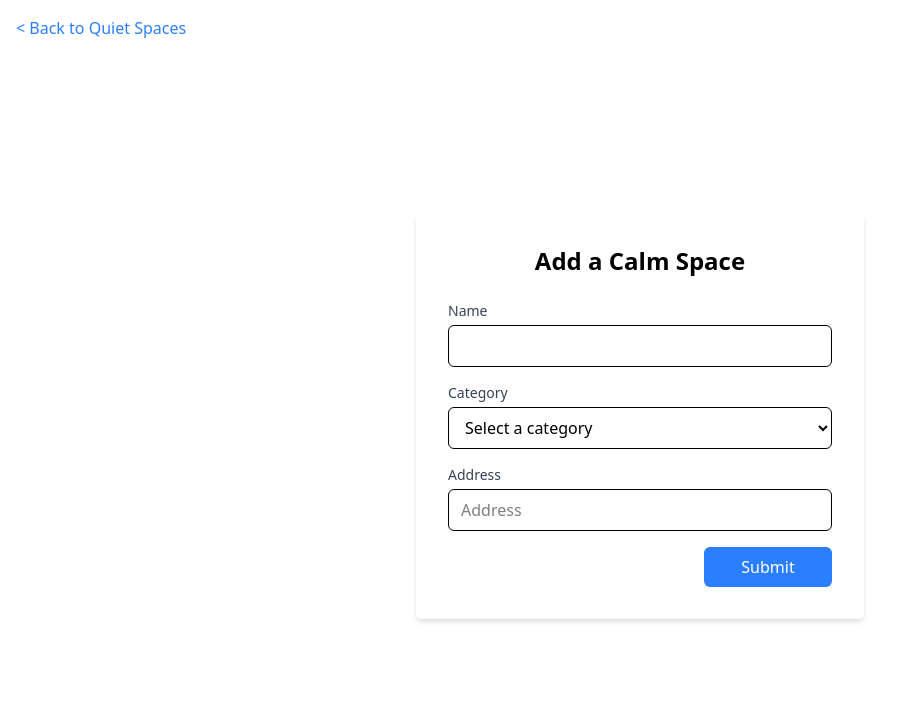
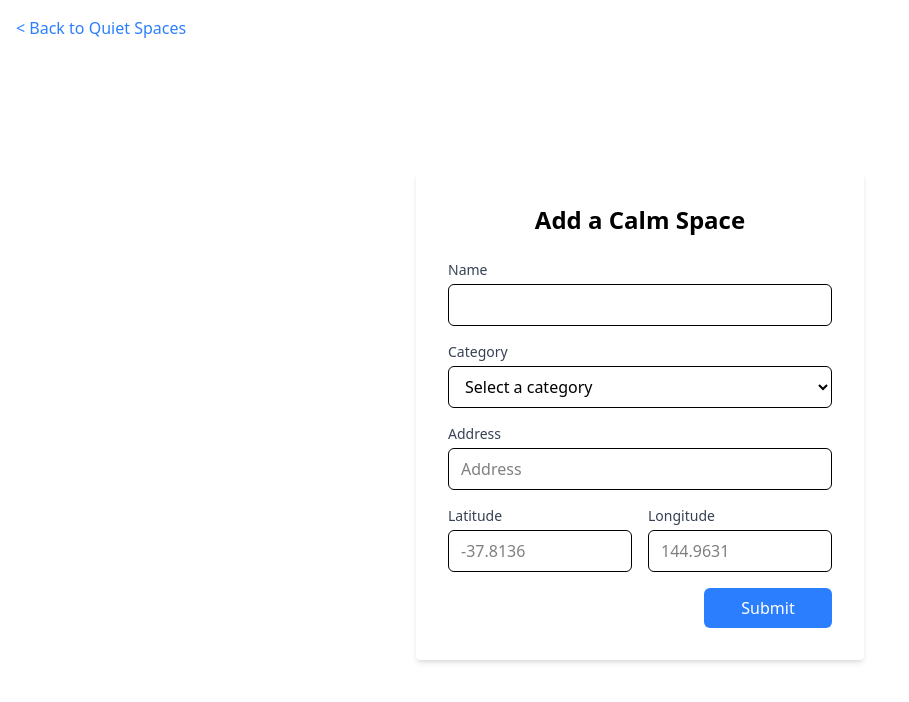
Before and after one commit to AVI-080602/FinalYearProjectOnboarding, a Next.js app in the folder frontend/: page /add-a-calm-space in a window 1280 px wide. Shown: the top 702 px of the page, without its empty margins (0-909 px from the left). Built offline with nearby package versions, Linux system fonts and the light colour scheme.

Commit message:
Address calm place review feedback

```diff
--- a/frontend/src/app/add-a-calm-space/page.tsx
+++ b/frontend/src/app/add-a-calm-space/page.tsx
@@ -10,6 +10,8 @@ export default function Page() {
         name: "",
         category: "",
         address: "",
+        latitude: "",
+        longitude: "",
     });
 
     const [successMsg, setSuccessMsg] = useState("");
@@ -22,10 +24,14 @@ export default function Page() {
             name: formData.name,
             category: formData.category,
             address: formData.address,
+            latitude: formData.latitude,
+            longitude: formData.longitude,
             status: "pending",
             date: new Date().toISOString(),
         }
 
+        // TODO: Replace localStorage with a backend API so submitted places leave
+        // this device and can be reviewed by the team before appearing on the map.
         const existingSuggestions = JSON.parse(localStorage.getItem("calmSpaceSuggestions") || "[]");
         localStorage.setItem(
         "calmSpaceSuggestions",
@@ -38,6 +44,8 @@ export default function Page() {
             name: "",
             category: "",
             address: "",
+            latitude: "",
+            longitude: "",
         });
     }
 
@@ -79,12 +87,44 @@ export default function Page() {
                                 </option>
                             ))}
                         </select>
-                        <label htmlFor="Address" className="block text-sm font-medium text-gray-700 mt-4">Address</label>
+                        <label htmlFor="address" className="block text-sm font-medium text-gray-700 mt-4">Address</label>
                         <input className="w-full px-3 py-2 mt-1 border rounded-md focus:outline-none focus:ring focus:border-blue-300"
+                            id="address"
+                            name="address"
                             type="text" placeholder="Address"
                             value={formData.address}
                             onChange={(e) => setFormData({...formData, address: e.target.value})} required>
                         </input>
+                        <div className="grid grid-cols-1 gap-4 sm:grid-cols-2">
+                            <div>
+                                <label htmlFor="latitude" className="block text-sm font-medium text-gray-700 mt-4">Latitude</label>
+                                <input
+                                    id="latitude"
+                                    name="latitude"
+                                    type="number"
+                                    step="any"
+                                    placeholder="-37.8136"
+                                    value={formData.latitude}
+                                    onChange={(e) => setFormData({...formData, latitude: e.target.value})}
+                                    className="w-full px-3 py-2 mt-1 border rounded-md focus:outline-none focus:ring focus:border-blue-300"
+                                    required
+                                />
+                            </div>
+                            <div>
+                                <label htmlFor="longitude" className="block text-sm font-medium text-gray-700 mt-4">Longitude</label>
+                                <input
+                                    id="longitude"
+                                    name="longitude"
+                                    type="number"
+                                    step="any"
+                                    placeholder="144.9631"
+                                    value={formData.longitude}
+                                    onChange={(e) => setFormData({...formData, longitude: e.target.value})}
+                                    className="w-full px-3 py-2 mt-1 border rounded-md focus:outline-none focus:ring focus:border-blue-300"
+                                    required
+                                />
+                            </div>
+                        </div>
                         <div className="flex justify-end">
                             <button
                                 type="submit"
--- a/frontend/src/app/quiet-spaces/page.tsx
+++ b/frontend/src/app/quiet-spaces/page.tsx
@@ -52,6 +52,8 @@ export default function Page() {
         return selectedCategory.includes(space.category);
     }), [quietSpaces, selectedCategory]);
 
+    const visibleListSpaces = filteredQuietSpaces.slice(0, 50);
+
     return (
         <div>
             <h1>Quiet Spaces</h1>
@@ -65,10 +67,17 @@ export default function Page() {
                     />
                 ))}
             </div>
-            <p>Showing {filteredQuietSpaces.length} calm places</p>
+            <p>
+                Showing first {visibleListSpaces.length} of {filteredQuietSpaces.length} calm places in the list.
+                The map shows the first {Math.min(filteredQuietSpaces.length, 300)} matching places.
+            </p>
+            {/* quiet-spaces.json is exported from the backend SQLite Refuge table. */}
             <QuietSpaceMap spaces={filteredQuietSpaces} />
+            <p className="text-sm text-zinc-600">
+                Data: City of Melbourne Open Data (CC BY 4.0).
+            </p>
             <ul>
-                {filteredQuietSpaces.slice(0, 50).map((space) => (
+                {visibleListSpaces.map((space) => (
                     <li key={space.id}>{space.name}</li>
                 ))}
             </ul>
```
